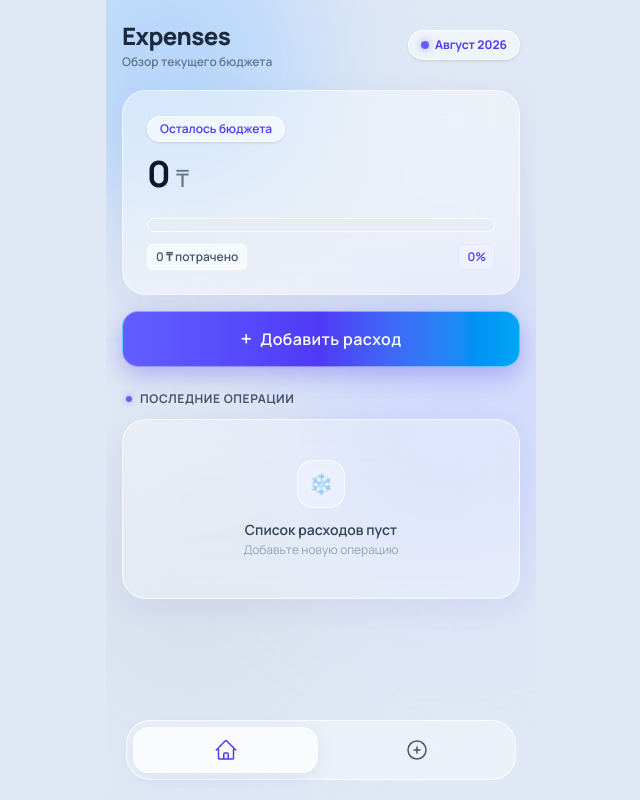
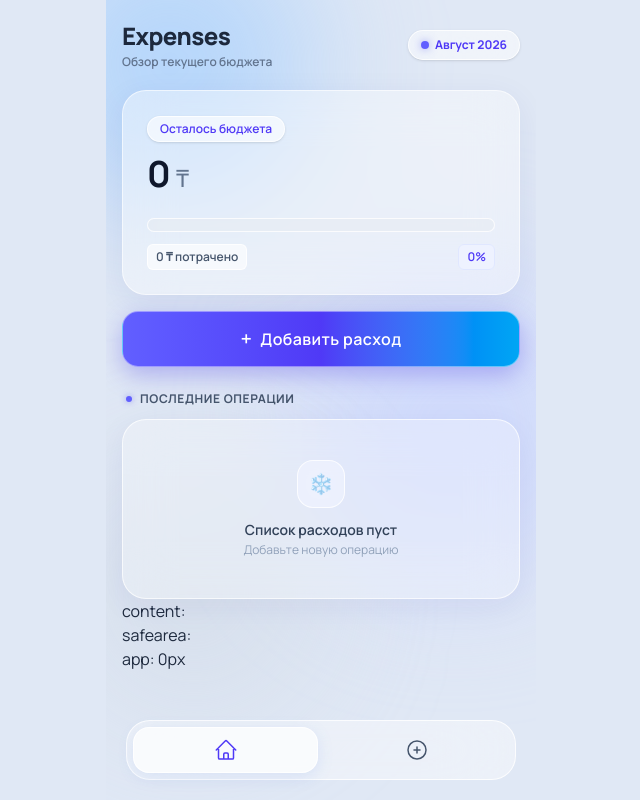
Before and after one commit to azikulovv/expense, a Nuxt app: page / in a window 1280 px wide. Shown: the whole page, without its empty margins (319-959 px from the left). Built offline with nearby package versions, Linux system fonts and the light colour scheme.

Commit message:
fix: добавить отображение безопасных областей в компоненте default.vue

```diff
--- a/app/layouts/default.vue
+++ b/app/layouts/default.vue
@@ -1,6 +1,16 @@
 <script setup lang="ts">
 import UiToastContainer from "~/shared/ui/toast/UiToastContainer.vue";
 import { BottomNavigation } from "~/widget/bottom-navigation";
+
+const contentSafeArea = getComputedStyle(
+  document.documentElement,
+).getPropertyValue("--tg-content-safe-area-inset-top");
+const safeArea = getComputedStyle(document.documentElement).getPropertyValue(
+  "--tg-safe-area-inset-top",
+);
+const appSafeArea = getComputedStyle(document.documentElement).getPropertyValue(
+  "--app-safe-area-top",
+);
 </script>
 
 <template>
@@ -25,6 +35,11 @@ import { BottomNavigation } from "~/widget/bottom-navigation";
       class="relative z-10 flex-1 min-h-0 overflow-auto px-4 pt-[calc(var(--app-safe-area-top)+16px)] pb-[calc(var(--app-safe-area-bottom)+100px)]"
     >
       <slot />
+      <ClientOnly>
+        <p>content: {{ contentSafeArea }}</p>
+        <p>safearea: {{ safeArea }}</p>
+        <p>app: {{ appSafeArea }}</p>
+      </ClientOnly>
     </main>
 
     <BottomNavigation />
```
